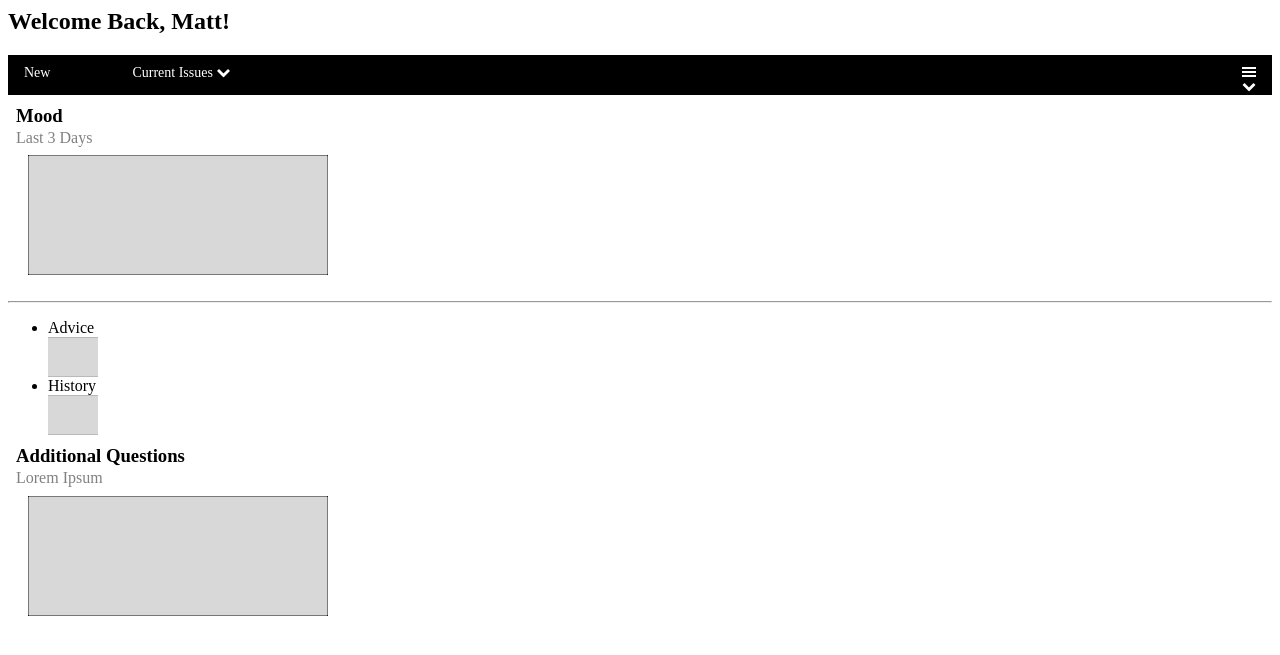
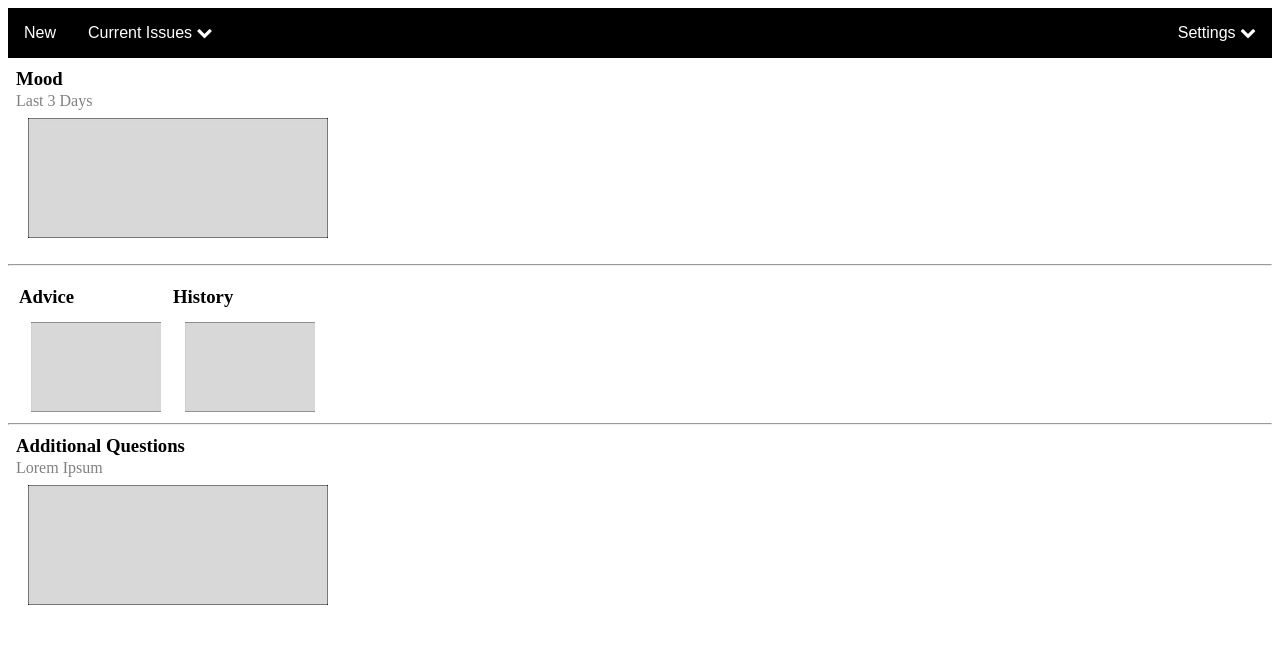
Before and after one commit to rsancheti/CSE170-Project, a PHP site: page / in a window 1280 px wide. Shown: the top 655 px of the page. Run offline with PHP 8.4, Linux system fonts and the light colour scheme.

Commit message:
Feb 6th 18:48

```diff
--- a/homePage.css
+++ b/homePage.css
@@ -1,54 +1,56 @@
-.navbar{
+
+  .navbar {
+    overflow: hidden;
     background-color: black;
-	width: 100%;
-	height: 40px;
+    font-family: Arial;
   }
 
+  /* Links inside the navbar */
   .navbar a {
     float: left;
-    font-size: 14px;
-    color:  white;
+    font-size: 16px;
+    color: white;
     text-align: center;
-    padding: 10px 16px;
+    padding: 16px 16px;
     text-decoration: none;
   }
 
+  /* The dropdown container */
   .dropdown {
-    font-size: 14px;
-    padding-left: 50px;
-    position: relative;
-    display: inline-block;
+    float: left;
+    overflow: hidden;
   }
 
+  /* Dropdown button */
   .dropdown .dropbtn {
-    font-size: 14px;
+    font-size: 16px;
     border: none;
- /* outline: none;*/
+    outline: none;
     color: white;
-    padding: 10px 16px;
+    padding: 16px 16px;
     background-color: inherit;
-    font: inherit;
-   /* margin: 0;*/
-    cursor: pointer;
+    font-family: inherit; /* Important for vertical align on mobile phones */
+    margin: 0; /* Important for vertical align on mobile phones */
   }
 
+  /* Add a red background color to navbar links on hover */
   .navbar a:hover, .dropdown:hover .dropbtn {
-    background-color: green;
+    background-color: red;
   }
 
+  /* Dropdown content (hidden by default) */
   .dropdown-content {
-    font-size: 15px;
-    font-weight: bold;
     display: none;
     position: absolute;
-    right: 0;
     background-color: #f9f9f9;
     min-width: 160px;
     box-shadow: 0px 8px 16px 0px rgba(0,0,0,0.2);
     z-index: 1;
   }
 
+  /* Links inside the dropdown */
   .dropdown-content a {
+    float: none;
     color: black;
     padding: 12px 16px;
     text-decoration: none;
@@ -56,22 +58,28 @@
     text-align: left;
   }
 
+  /* Add a grey background color to dropdown links on hover */
   .dropdown-content a:hover {
     background-color: #ddd;
-    position: relative;
   }
 
+  /* Show the dropdown menu on hover */
   .dropdown:hover .dropdown-content {
     display: block;
   }
 
+  .navbar-new {
+    float: left;
+  }
 
+  .navbar-settings {
+    float: right;
+  }
 
-.settings {
-    width: 14px;
-    height: 2px;
-    background-color: white;
-    margin: 2px 0;
+  .dropdown {
+    width: auto;
+    margin-left: 0 auto;
+    margin-right: 0 auto;
   }
 
 h3{
@@ -90,14 +98,12 @@ p{
     width: 300px;
 }
 
-.smallBox{
-    position:relative;
-    text-align: center;
-    color: black;
+.smallPic {
+	width: 130px;
+	height: 90px;
+	padding-left: 20px;
 }
 
-.top-left{
-    position: absolute;
-    top: 8px;
-    left: 16px;
+.table #first-row{
+	font-size: 16px;
 }
--- a/index.html
+++ b/index.html
@@ -1,6 +1,6 @@
 <html>
 <head>
-    <h2>Welcome Back, Matt!</h2>
+    <title>Home Page</title>
 <meta name="viewport" content="width=device-width, initial-scale=1">
 <link rel="stylesheet" href="https://cdnjs.cloudflare.com/ajax/libs/font-awesome/4.7.0/css/font-awesome.min.css">
 <link href="homePage.css" rel="stylesheet">
@@ -8,34 +8,30 @@
 <body>
 
 <div class="navbar">
-  <!--For creating new issue-->
-  <a href="#newIssue">New</a>
-  <!--For current issues hoverbar-->
+  <div class="navbar-new">
+    <a href="create.html">New</a>
+  </div>
   <div class="dropdown">
     <button class="dropbtn">Current Issues
         <i class="fa fa-chevron-down"></i>
     </button>
     <div class="dropdown-content">
-      <a href="#">Chores with David</a>
-      <a href="#">Food with Rinka</a>
-      <a href="#">Property with Rajiv</a>
+      <a href="oldIssues/david.html">Chores with David</a>
+      <a href="oldIssues/rinka.html">Food with Rinka</a>
+      <a href="oldIssues/rajiv.html">Property with Rajiv</a>
     </div>
   </div>
-
-
-  <div class="dropdown" style="float:right;">
-    <button class="dropbtn">
-        <div class="settings"></div>
-        <div class="settings"></div>
-        <div class="settings"></div>
-        <i class="fa fa-chevron-down"></i>
-    </button>
-    <div class="dropdown-content">
-        <a href="settings/index.html">Settings</a>
-        <a href="#">Log Out</a>
+  <div class="navbar-settings">
+    <div class="dropdown">
+        <button class="dropbtn">Settings
+         <i class="fa fa-chevron-down"></i>
+        </button>
+        <div class="dropdown-content">
+            <a href="settings/index.html">Settings</a>
+            <a href="#">Log Out</a>
+        </div>
     </div>
   </div>
-
 </div>
 
 
@@ -49,53 +45,30 @@
     </div>
     <br />
 <hr />
+<br/>
+<div class="small-boxes">
+    <table>
+        <tr id="first-row">
+            <td><h3>Advice</h3></td>
+            <td><h3>History</h3></td>
+
+            <!--
+            <td><button class="title">History</button></td>
+        -->
+        </tr>
+        <tr>
+            <td><a href="#">
+                <img src="images/Rectangle.jpeg" alt="Advice" class="smallPic"></a></td>
+            <td><a href="#">
+                <img src="images/Rectangle.jpeg" alt="History" class="smallPic"></a></td>
+        </tr>
+    </table>
+</div>
 
 
-<ul>
-    <li>Advice
-        <div class="smallPic">
-            <a href="#">
-            <img src="images/rectangle.jpeg" alt="Advice" class="img" width="50" height="40">
-        </a></div>
-    </li>
-    <li>History
-        <div class="smallPic">
-            <a href="#">
-            <img src="images/rectangle.jpeg" alt="History" class="img" width="50" height="40">
-        </a></div>
-    </li>
-</ul>
+<hr />
 
 
-<!--
-.smallPic {
-    background-image: url(rectangle.jpeg);
-    background-size: cover;
-    width: 160px;
-    height: 160px;
-    color: white;
-}
-<div class="smallPic">
-    <p>Advice</p>
-</div>
--->
-
-<!--
-<div class="smallBox">
-    <a href="#">
-        <img src="smallerRectangle.jpeg" alt="Advice">
-        <div class="top-left">Advice</div>
-    </a>
-</div>
-
-<div class="smallBox">
-    <a href="#">
-        <img src="smallerRectangle.jpeg" alt="History">
-        <div class="top-left">History</div>
-    </a>
-</div>
-
--->
 <h3>Additional Questions</h3>
 <p>Lorem Ipsum</p>
     <div class="largePic">
@@ -104,12 +77,5 @@
         </a>
     </div>
 
-
-
-
-
-
-
-
 </body>
 </html>
--- a/settings/index.html
+++ b/settings/index.html
@@ -7,8 +7,8 @@
 	<hr />
 	<ul>
 		<li><a href="profilePic.html">Change Profile Picture</a></li>
-		<li><a href="">Update Info</a></li>
-		<li><a href="">Manage Old Issues</a></li>
+		<li><a href="updateInfo.html">Update Info</a></li>
+		<li><a href="manageOld.html">Manage Old Issues</a></li>
 	</ul>
 </body>
 </html>
```
Also changed, not shown: oldIssues/david.html (added, +8 -0 lines), oldIssues/rajiv.html (added, +8 -0 lines), oldIssues/rinka.html (added, +8 -0 lines), settings/manageOld.html (added, +126 -0 lines), settings/profilePic.html (+42 -10 lines), settings/updateInfo.html (added, +118 -0 lines), 2 other files. Lines whose indentation alone changed are shown as unchanged.
